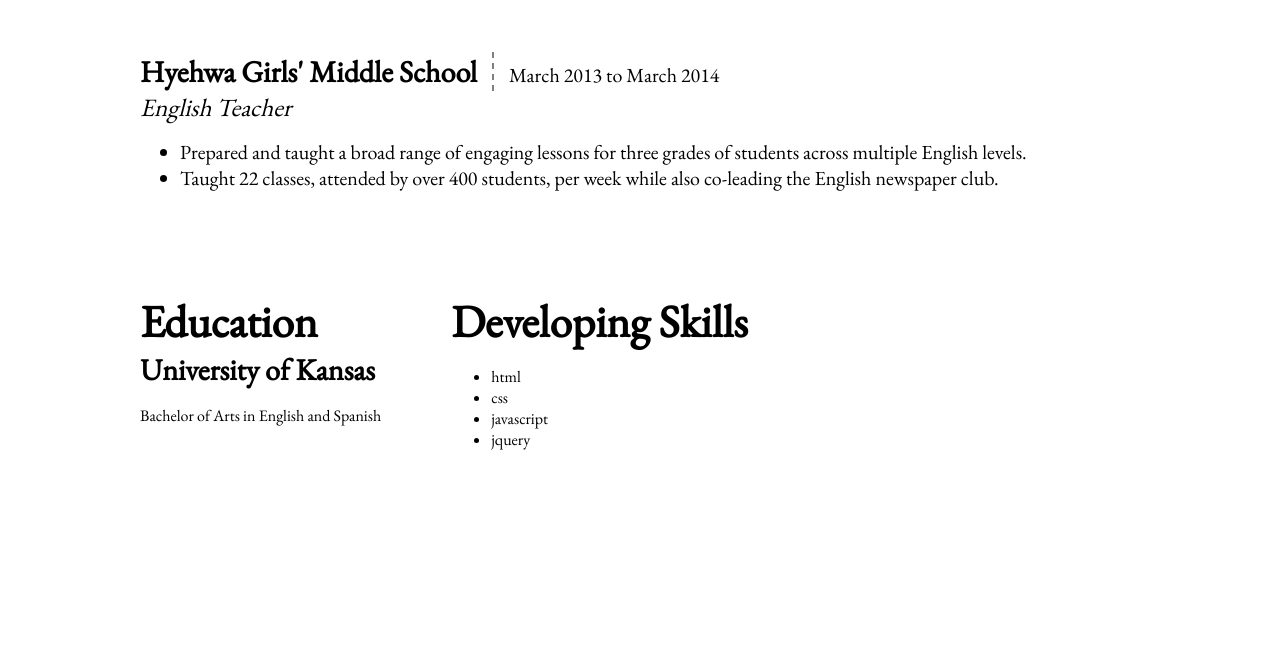
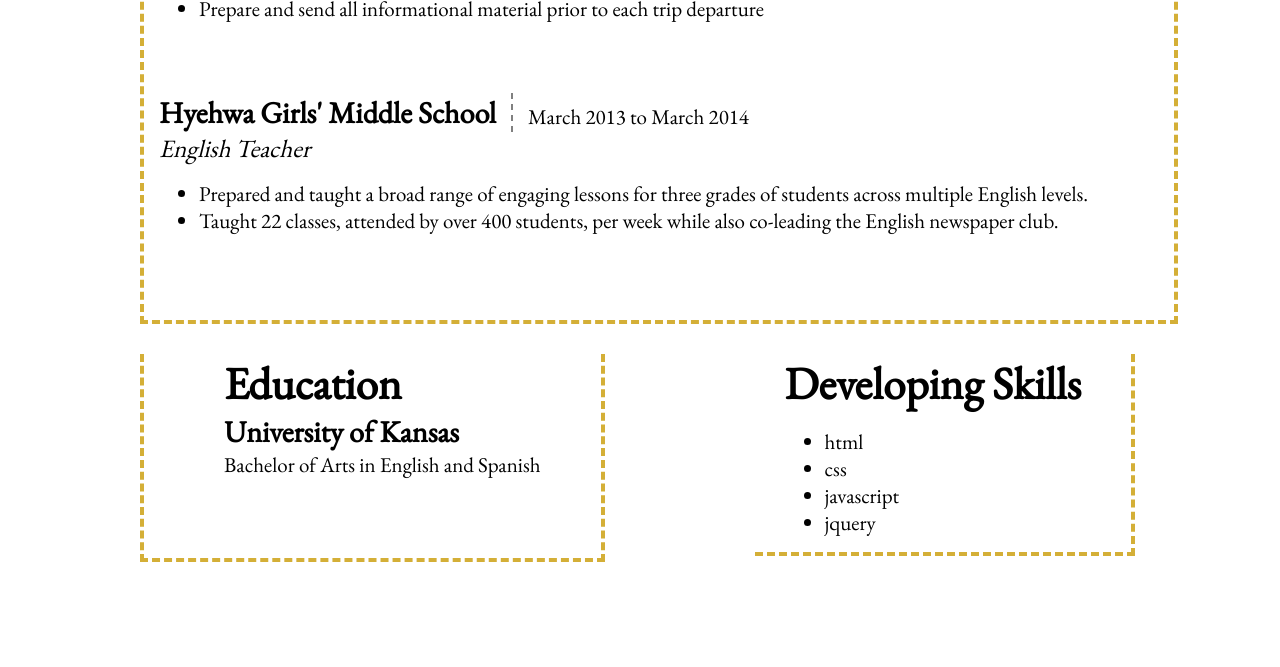
Before and after one commit to abigailgraszl/PortfolioSite, a plain HTML site: page resume.html in a window 1280 px wide. Shown: the part 582-1249 px from the top of the page. Drawn offline with nearby package versions, Linux system fonts and the light colour scheme.

Commit message:
added border to resume

```diff
--- a/CSS/custom.css
+++ b/CSS/custom.css
@@ -110,17 +110,45 @@ nav ul li a {
 	left: 210px;
 }
 
+#ResMain {
+	position: relative;
+	top: 70px;
+	font-family: 'EB Garamond', serif;
+}
+
 #education{
 	float: left;
-	margin-right: 70px;
+	margin-right: 120px;
+	padding-left: 80px;
+	padding-bottom: 80px;
+	padding-right: 60px;
+	border-left: dashed 4px #D4AF37;
+	border-bottom: dashed 4px #D4AF37;
+	border-right: dashed 4px #D4AF37;
+
 }
 
 #skills{
 	float: left;
+	padding-right: 50px;
+	padding-left: 30px;
+	margin-left: 30px;
+	border-bottom: dashed 4px #D4AF37;
+	border-right: dashed 4px #D4AF37;
 }
 
+#skills ul li{
+	font-size: 21px;
+	padding: 0px;
+	margin: 0px;
+}
 
- .resume{
+#education p{
+	font-size: 21px;
+	padding: 0px;
+	margin: 0px;
+}
+.resume{
  	font-size: 45px;
  	padding: 0px;
  	margin: 0px;
@@ -128,7 +156,7 @@ nav ul li a {
 
  #AAAjob {
  	padding: 0px;
- 	margin: 0px;
+ 	margin-top: 20px;
  	float: left;
  	width: 1000px;
  }
@@ -147,7 +175,7 @@ nav ul li a {
  	margin-right: 15px;
  }
  .time{
- 	font-size: 20px;
+ 	font-size: 21px;
  	margin-top: 10px;
  }
 
@@ -161,12 +189,14 @@ nav ul li a {
  }
 
  .descrip ul li {
- 	font-size: 20px;
+ 	font-size: 21px;
  }
 
  #workExp{
  	float: left;
  	margin-bottom: 30px;
+ 	border: dashed 4px #D4AF37;
+ 	padding: 15px;
  }
 
  #lower{
--- a/resume.html
+++ b/resume.html
@@ -20,7 +20,7 @@
 		</ul>
 	</nav>
 
-	<div id="main">
+	<div id="ResMain">
 		<div id="workExp">
 			<h3 class="resume">Work Experience</h3>
 
```
